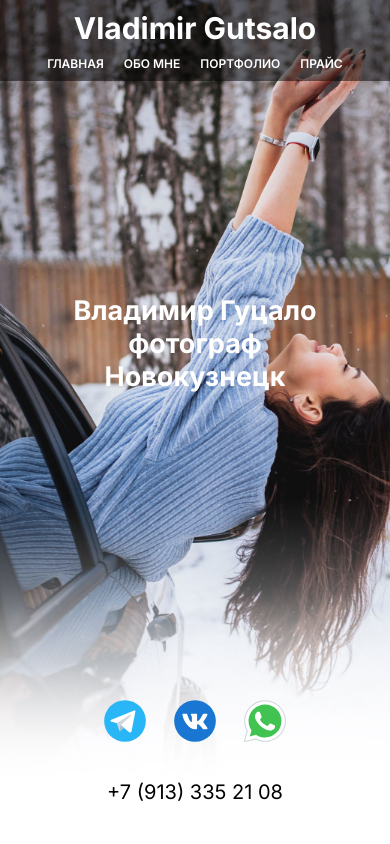
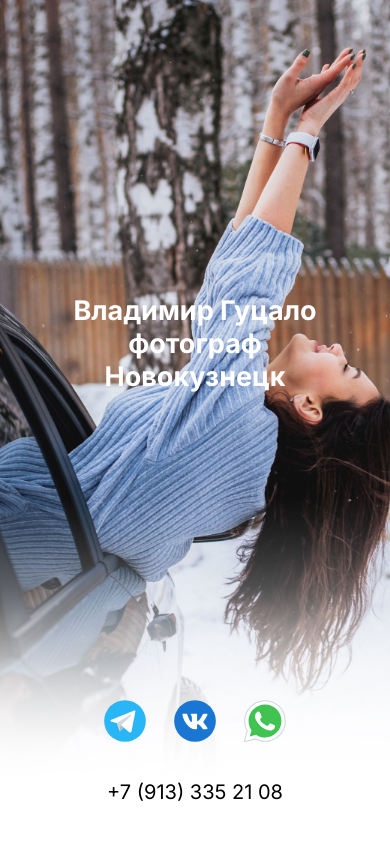
Before and after one commit to aleksnvkznsk/Photographer-Vladimir-Gutsalo, a Next.js app: page / in a window 390 px wide. Shown: the top 844 px of the page. Built offline with nearby package versions, Linux system fonts and the light colour scheme.

Commit message:
delete header on mobile

```diff
--- a/styles/header.scss
+++ b/styles/header.scss
@@ -55,9 +55,9 @@
     }
 }
 
-@media (max-width: 480px) {
+@media (max-width: 1000px) {
 
-    .nav__link {
-        font-size: 12px;
+    .header {
+        display: none;
     }
 }
```
